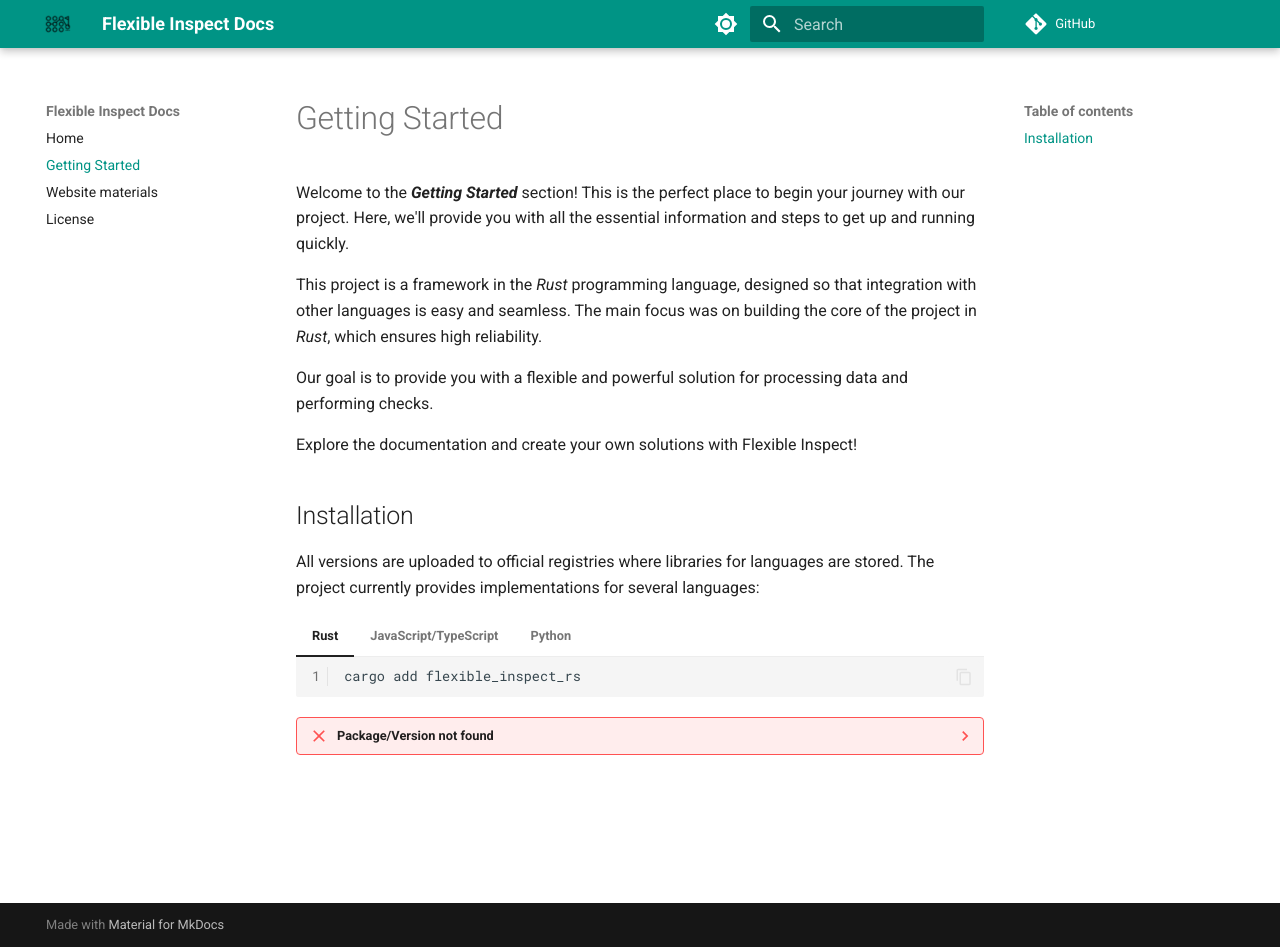
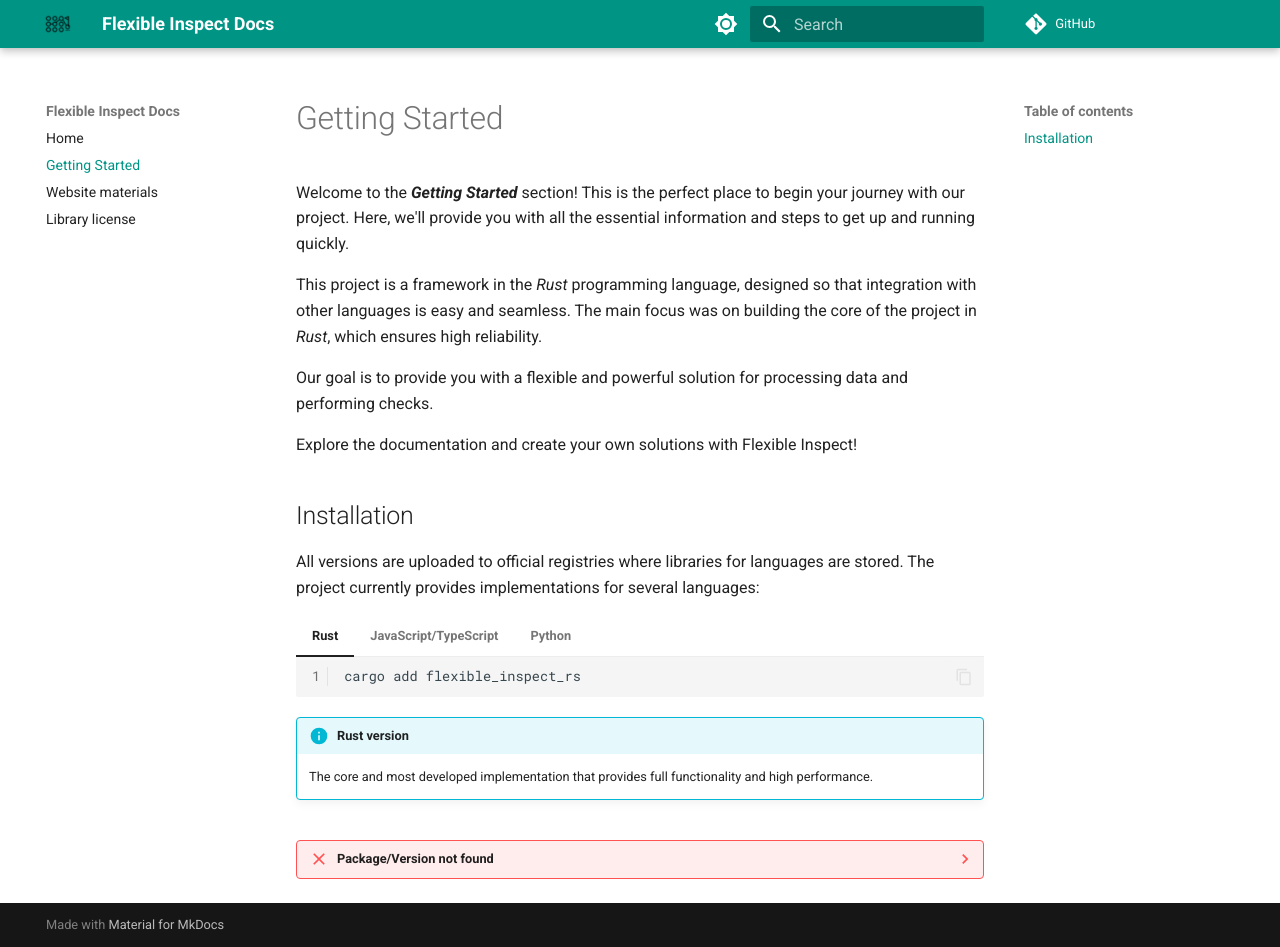
Before and after one commit to m62624/flexible_inspect, an MkDocs documentation site: the page built from docs/getting-started/mod.md, in a window 1280 px wide and 947 px high. Built offline with MkDocs 1.6.1 and Material for MkDocs 9.7.7, drawn with Linux system fonts in a browser that asks for light colours; comment, search, counter and statistics services are not loaded.

Commit message:
docs: updated documentation

````diff
--- a/docs/getting-started/mod.md
+++ b/docs/getting-started/mod.md
@@ -19,16 +19,27 @@
     cargo add flexible_inspect_rs
     ```
 
+    !!! info "Rust version"
+        The core and most developed implementation that provides full functionality and high performance.
+
 === "JavaScript/TypeScript"
 
     ``` sh
     npm install flexible_inspect_js
     ```
 
+    !!! info "JavaScript & TypeScript versions"
+         An implementation that allows the project to be used on the *JavaScript* platform, including *TypeScript* support for typing.
+
 === "Python"
+
     ``` sh
     pip install flexible_inspect_py
     ```
+
+    !!! info "Python version"
+        An implementation that provides accessibility and ease of integration for the Python platform.
+
 
 ??? Failure "Package/Version not found"
 
--- a/mkdocs.yml
+++ b/mkdocs.yml
@@ -49,4 +49,4 @@
   - Home: index.md
   - Getting Started: getting-started/mod.md
   - Website materials: website-materials.md
-  - License: LICENSE.md
+  - Library license: LICENSE.md
````
